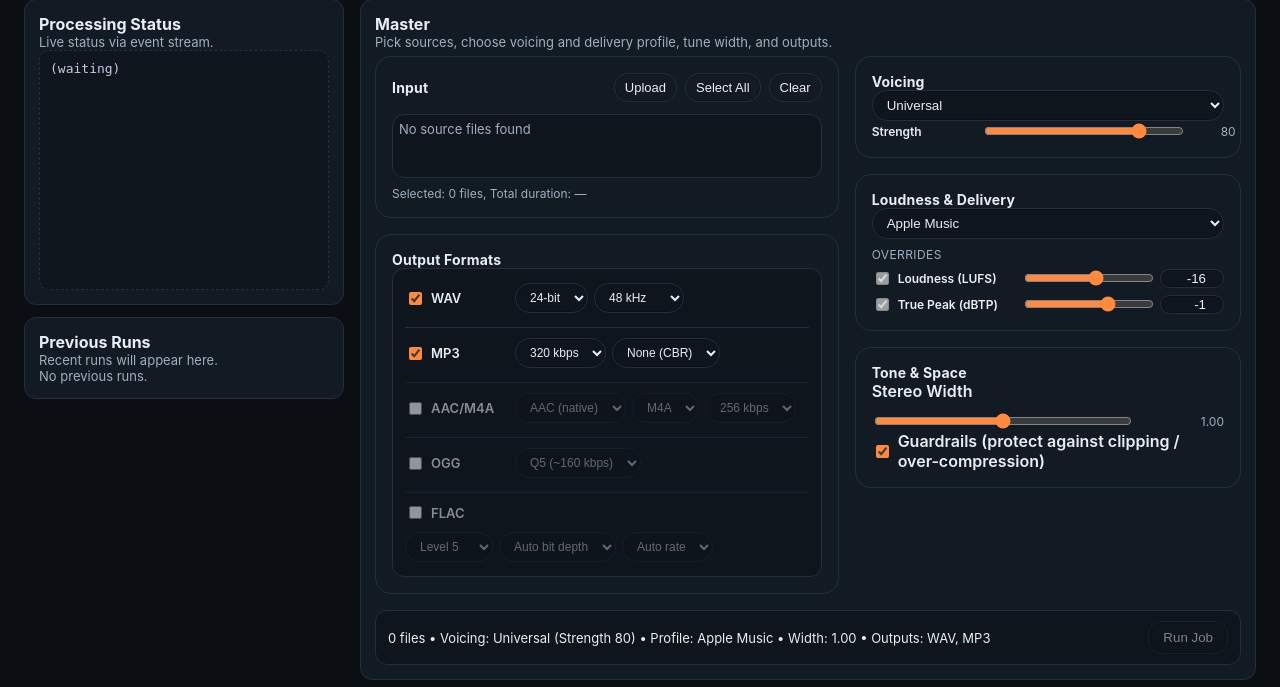
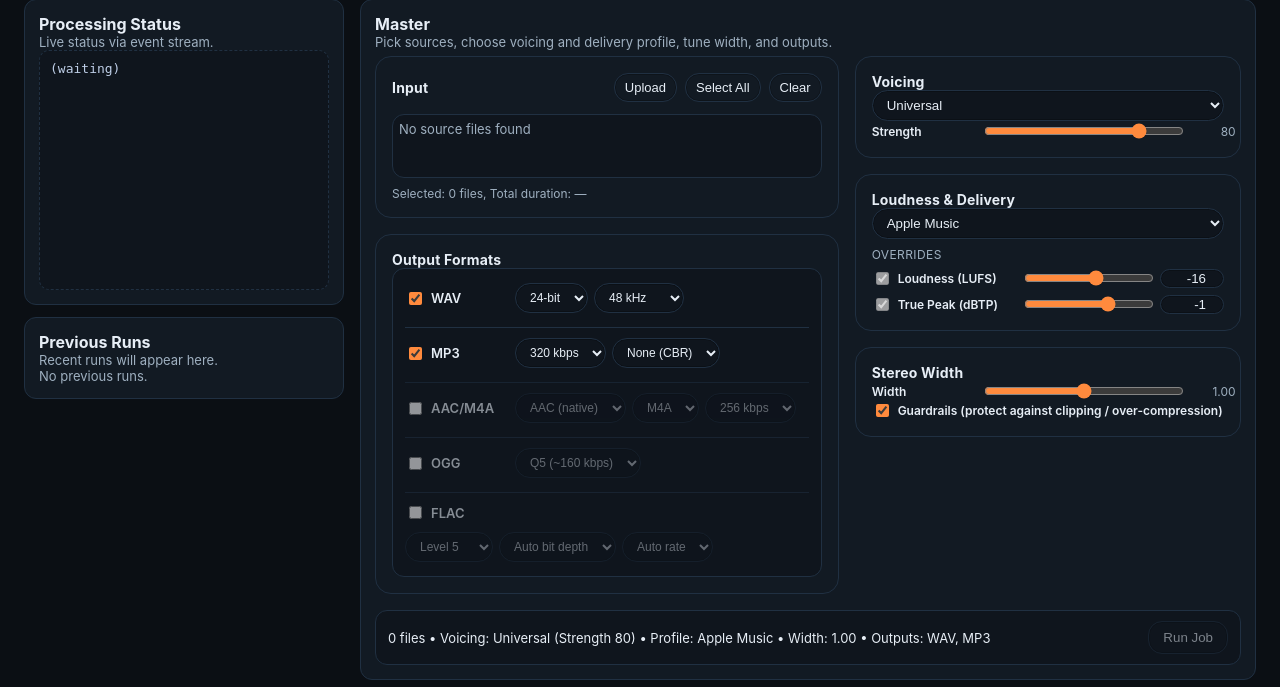
Before and after one commit to jasondaemon/sonustemper, a FastAPI app: page /ui/mastering in a window 1280 px wide. Shown: the part 91-778 px from the top of the page. Run offline with FastAPI, Linux system fonts and the light colour scheme; parts of the project's set-up code (start-up, migrations or seed data) failed here and were passed over; some libraries are stand-ins or nearby versions.

Commit message:
NewUI - Continuing on mastering function 17

```diff
--- a/sonustemper-ui/app/static/css/app.css
+++ b/sonustemper-ui/app/static/css/app.css
@@ -106,6 +106,9 @@ h1{margin:0;font-size:24px;}
 .control-row.compact-row .value-pill{
   min-width:40px;
   text-align:right;
+  font-size:12px;
+}
+.guardrails-row .control-label{
   font-size:12px;
 }
 .control-label{min-width:140px;font-weight:600;display:flex;align-items:center;gap:6px;}
--- a/sonustemper-ui/app/templates/pages/mastering.html
+++ b/sonustemper-ui/app/templates/pages/mastering.html
@@ -185,13 +185,13 @@
             </div>
 
             <div class="stage-card">
-              <div class="stage-title">Tone &amp; Space</div>
-              <div class="control-row">
-                <div class="control-label">Stereo Width</div>
+              <div class="stage-title">Stereo Width</div>
+              <div class="control-row compact-row">
+                <div class="control-label">Width</div>
                 <input type="range" id="width" min="0.5" max="1.5" step="0.01" value="1.0">
                 <div class="value-pill" id="widthVal">1.00</div>
               </div>
-              <div class="control-row">
+              <div class="control-row guardrails-row">
                 <label class="control-label inline"><input type="checkbox" id="guardrails" checked> Guardrails (protect against clipping / over-compression)</label>
               </div>
             </div>
```
